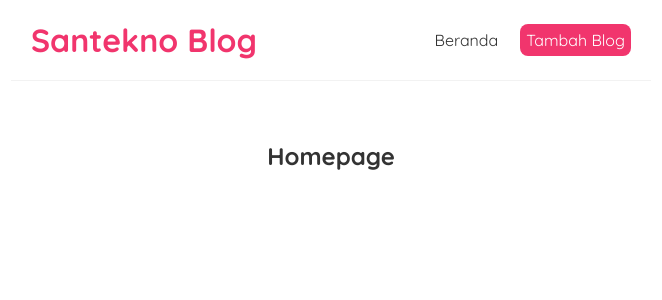
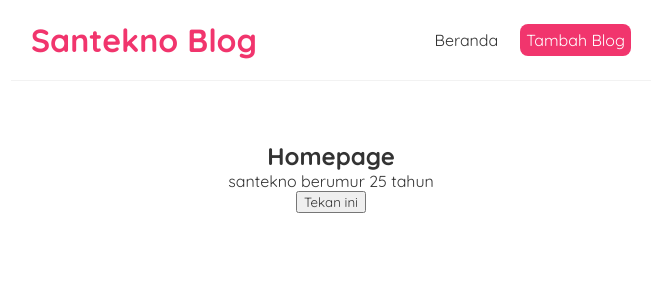
Before and after one commit to santekno/tutorial-reactjs, a React (Create React App) app: page / in a window 1280 px wide. Shown: the top 300 px of the page, without its empty margins (309-971 px from the left). Built offline with nearby package versions, Linux system fonts and the light colour scheme.

Commit message:
implement useState

```diff
--- a/src/Home.js
+++ b/src/Home.js
@@ -1,9 +1,21 @@
-import React from 'react';
+import { useState } from 'react';
 
 const Home = () => {
+  // let name = 'santekno';
+  const [name, setName] = useState('santekno');
+  const [age, setAge] = useState(25);
+
+  const handleClick = () => {
+    // name = 'ihsan';
+    // console.log(name);
+    setName('ihsan');
+    setAge(29);
+  }
   return (
     <div className="home">
       <h2>Homepage</h2>
+      <p>{ name } berumur { age } tahun</p>
+      <button onClick={handleClick}>Tekan ini</button>
     </div>
    );
 }
```
Also changed, not shown: 1 other file (tests, documents, lock files or other folders).
